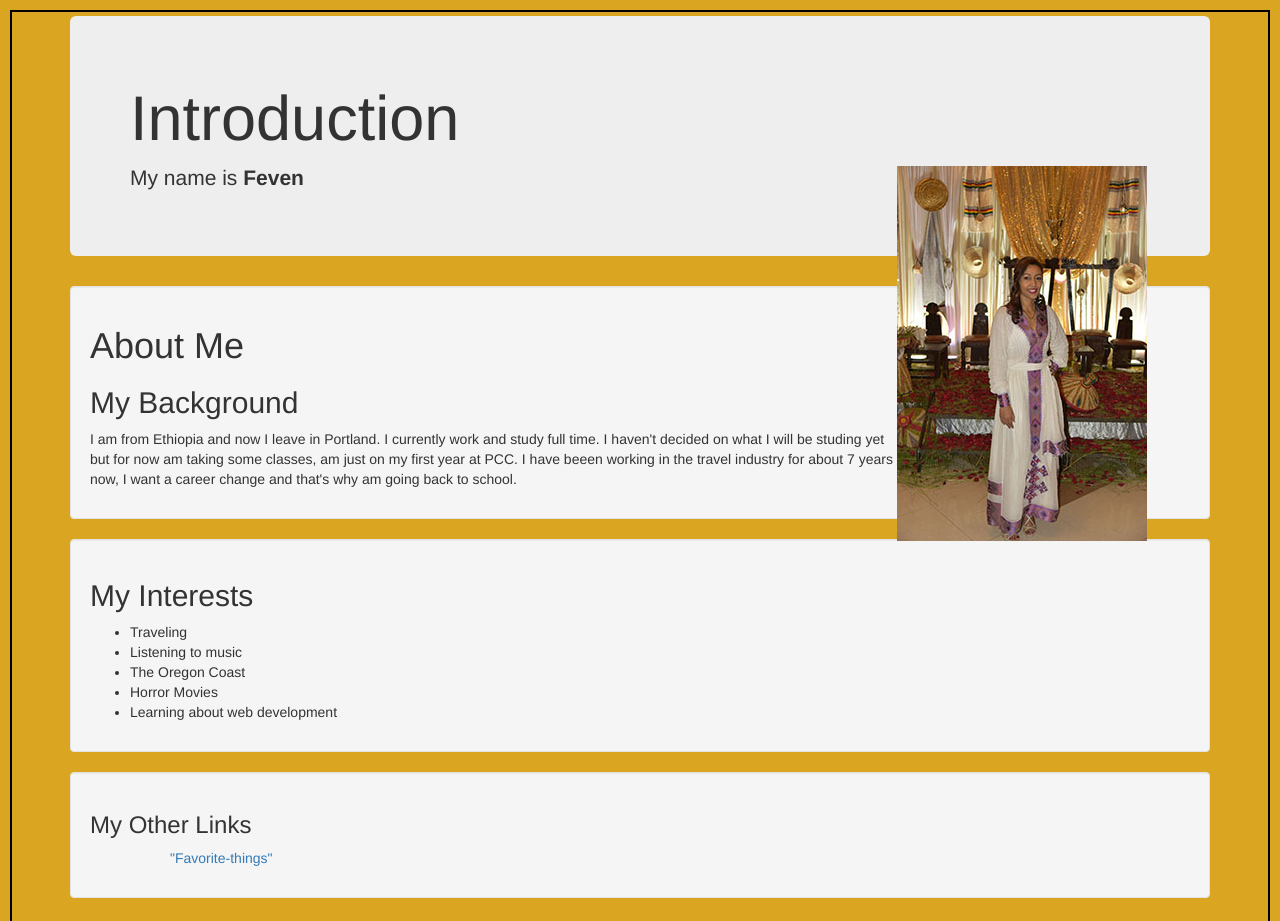
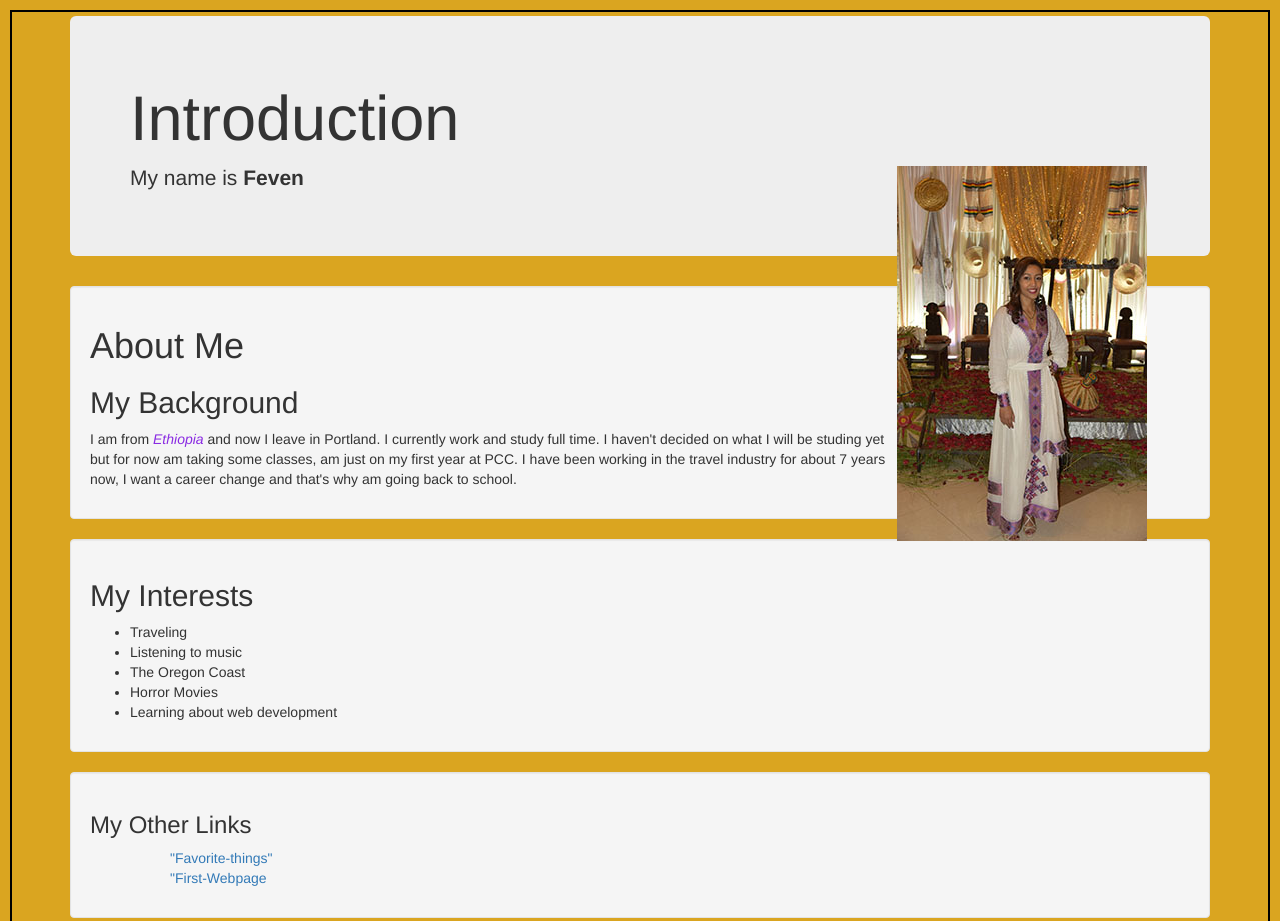
Before and after one commit to FevenEpicodus/My-Webpage, a plain HTML site: page index.html in a window 1280 px wide. Shown: the top 921 px of the page. Drawn offline with Linux system fonts and the light colour scheme.

Commit message:
Added new Span to index.html

```diff
--- a/CSS/styles.css
+++ b/CSS/styles.css
@@ -10,3 +10,10 @@ body{
   padding: 4px;
   background-color: goldenrod;
 }
+
+.country {
+
+font-style: italic;
+color: blueviolet;
+
+}
--- a/index.html
+++ b/index.html
@@ -20,9 +20,9 @@
 
     <h2>My Background</h2>
 
-      <P> I am from Ethiopia and now I leave in Portland. I currently work and study full time.
+      <P> I am from <span class="country">Ethiopia</span> and now I leave in Portland. I currently work and study full time.
         I haven't decided on what I will be studing yet but for now am taking some classes, am just on my first year at PCC.
-        I have beeen working in the travel industry for about 7 years now, I want a career change and that's why am going back to school. </P>
+        I have been working in the travel industry for about 7 years now, I want a career change and that's why am going back to school. </P>
       </div>
       <div class="well">
     <h2>My Interests</h2>
@@ -39,6 +39,7 @@
       <h3>My Other Links </h3>
       <ul>
         <ol><a href= "https://fevenepicodus.github.io/Favorite-things">"Favorite-things" </ol>
+        <ol><a href="https://fevenepicodus.github.io/First-Webpage">"First-Webpage</ol>
       </ul>
       </div>
     </div>
```
Also changed, not shown: My-Webpage.html (+1 -1 lines).
